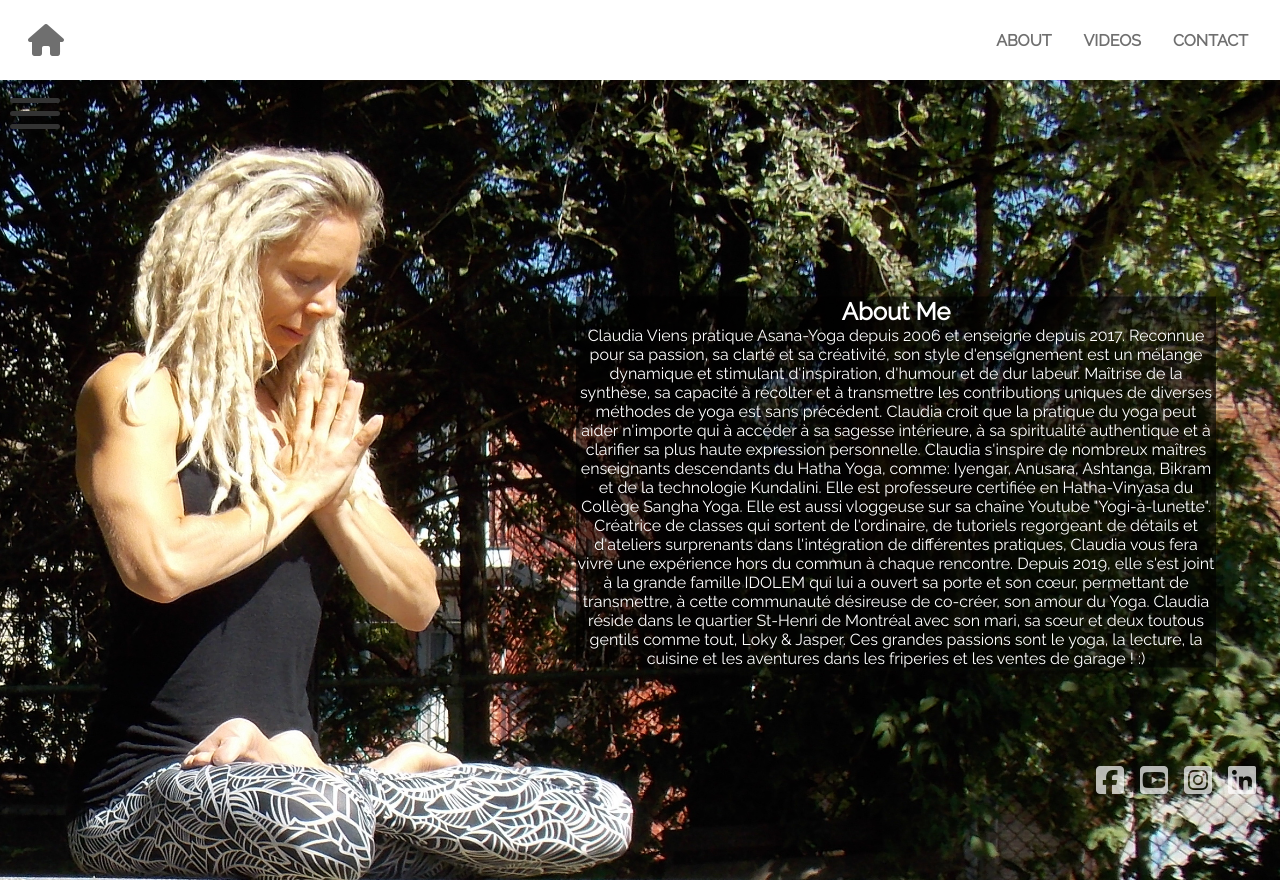
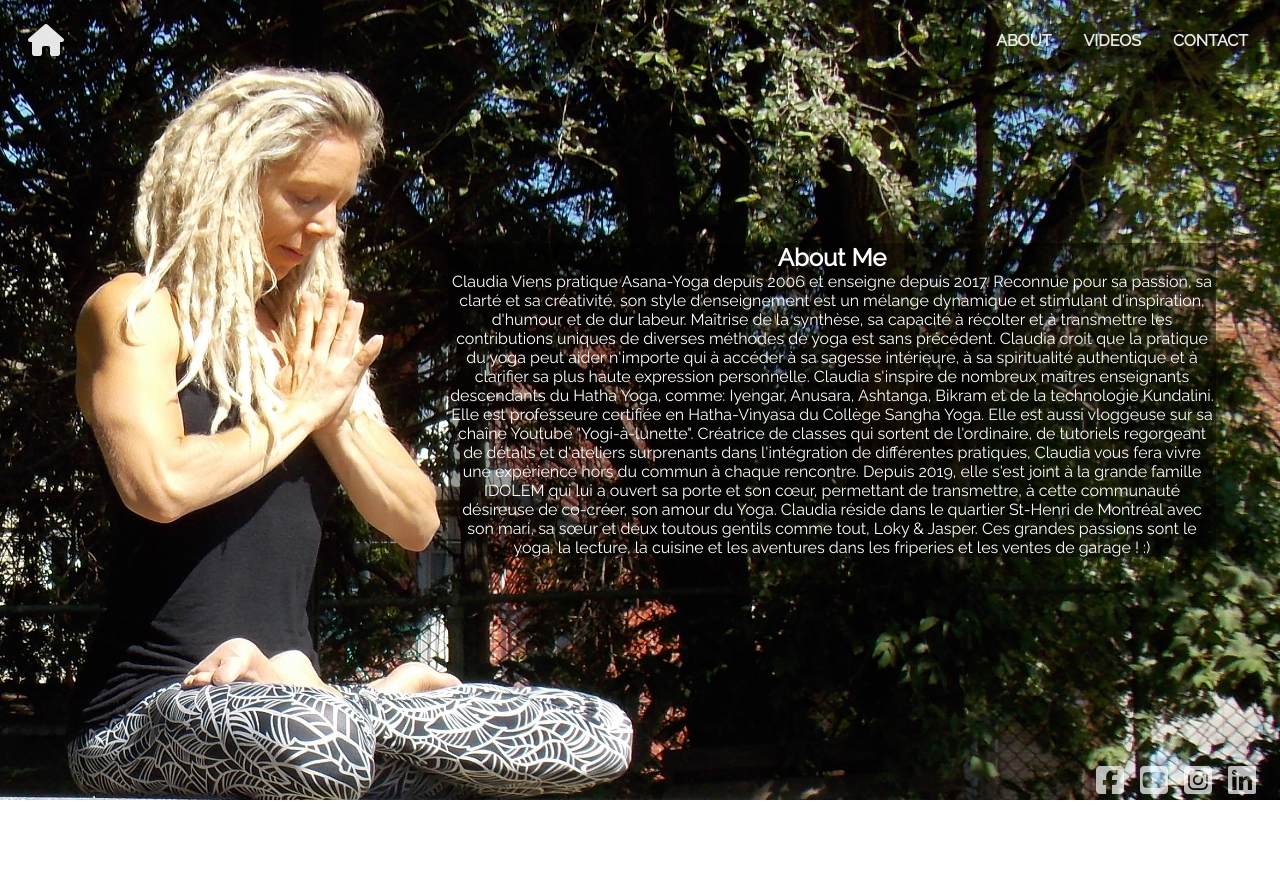
Before and after one commit to notayogilee/yogi-a-lunette-react, a React (Create React App) app: page /about in a window 1280 px wide. After the commit the page ends 804 px from the top, so only its background shows below. Built offline with nearby package versions, Linux system fonts and the light colour scheme; a web font is replaced by a local one.

Commit message:
about page resonsive

```diff
--- a/src/components/About.js
+++ b/src/components/About.js
@@ -7,7 +7,7 @@ const About = () => {
   return (
     <div className="container">
       <img src={yogiAbout} className="yogi-pic" alt="none" />
-      <img src={smallYogiAbout} className="small-yogi-pic" alt="none" />
+      {/* <img src={smallYogiAbout} className="small-yogi-pic" alt="none" /> */}
 
       <div className="text">
         <h2>About Me</h2>
--- a/src/components/About.scss
+++ b/src/components/About.scss
@@ -1,7 +1,8 @@
 .container {
   position: relative;
+  // margin-top: -80px;
   width: 100%;
-  height: auto;
+  height: 100vh;
 
   .yogi-pic {
     width: 100%;
@@ -16,9 +17,10 @@
     position: absolute;
     top: 50%;
     left: 50%;
-    transform: translate(-10%, -50%);
+    transform: translate(-25%, -50%);
     height: auto;
-    background-color: rgba(0, 0, 0, 0.6);
+    width: 60%;
+    background-color: rgba(0, 0, 0, 0.4);
 
     h2,
     p {
@@ -30,7 +32,7 @@
 
 @media (max-width: 767px) {
   .container {
-    // bottom: 0;
+    position: relative;
     .yogi-pic {
       display: none;
     }
@@ -39,12 +41,13 @@
       position: absolute;
       top: 50%;
       left: 50%;
-      transform: translate(-50%, 0);
-      width: 100%;
-      height: auto;
+      transform: translate(-50%, -50%);
+      width: 100vw;
+      height: 100%;
       background-color: transparent;
       background: linear-gradient(rgba(20, 20, 20, 0.7), rgba(20, 20, 20, 0.7)),
         url('../img/yogiAbout.jpg') center center/cover;
+      bottom: 0;
 
       h2 {
         font-size: 2rem;
--- a/src/components/Contact.scss
+++ b/src/components/Contact.scss
@@ -4,7 +4,6 @@
   align-items: center;
   justify-content: center;
   padding-top: 80px;
-  width: 100%;
 
   .schedule {
     padding: 1rem;
--- a/src/components/Navbar.scss
+++ b/src/components/Navbar.scss
@@ -1,11 +1,11 @@
 #navbar {
-  // position: fixed;
+  position: absolute;
   display: flex;
   justify-content: space-between;
   align-items: center;
   padding: 1rem;
   top: 0;
-  opacity: 0.7;
+  opacity: 0.9;
   height: 80px;
   width: 100%;
   z-index: 1;
@@ -24,7 +24,7 @@
     width: 60px;
 
     .fa-home {
-      color: set-text-color();
+      color: #fff;
     }
   }
 
@@ -38,7 +38,7 @@
       padding: 1rem;
       .text {
         font-weight: 800;
-        color: set-text-color();
+        color: #fff;
       }
     }
   }
@@ -52,7 +52,7 @@
   }
 }
 
-@media (max-width: 1024px) {
+@media (max-width: 767px) {
   #navbar {
     display: none;
   }
--- a/src/components/Sidebar.scss
+++ b/src/components/Sidebar.scss
@@ -3,7 +3,7 @@
     position: fixed;
     padding: 10px;
     transition: transform 1s ease;
-    z-index: 5;
+    z-index: 1;
 
     .bar-1,
     .bar-2,
@@ -79,7 +79,8 @@
 .hidden {
   transform: translateX(100%);
 }
-@media (min-width: 1025px) {
+@media (min-width: 768px) {
+  .big-container,
   #sidebar {
     display: none;
   }
```
